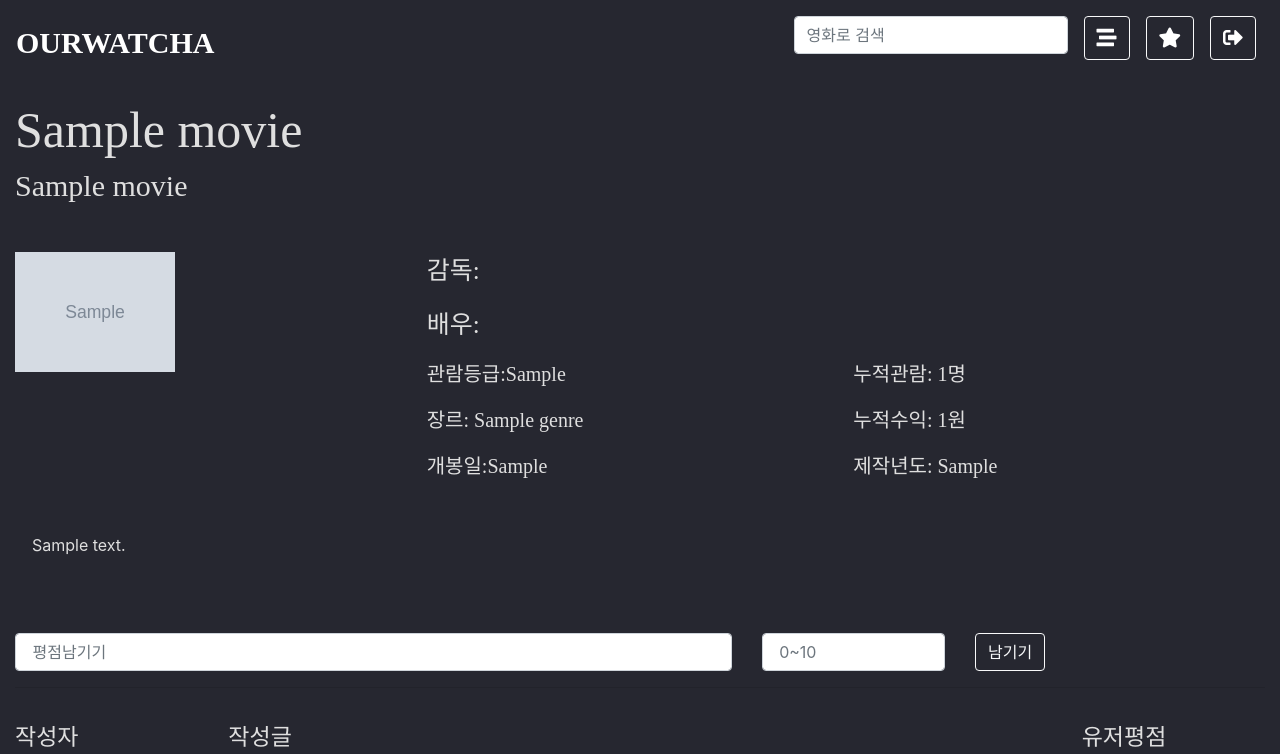
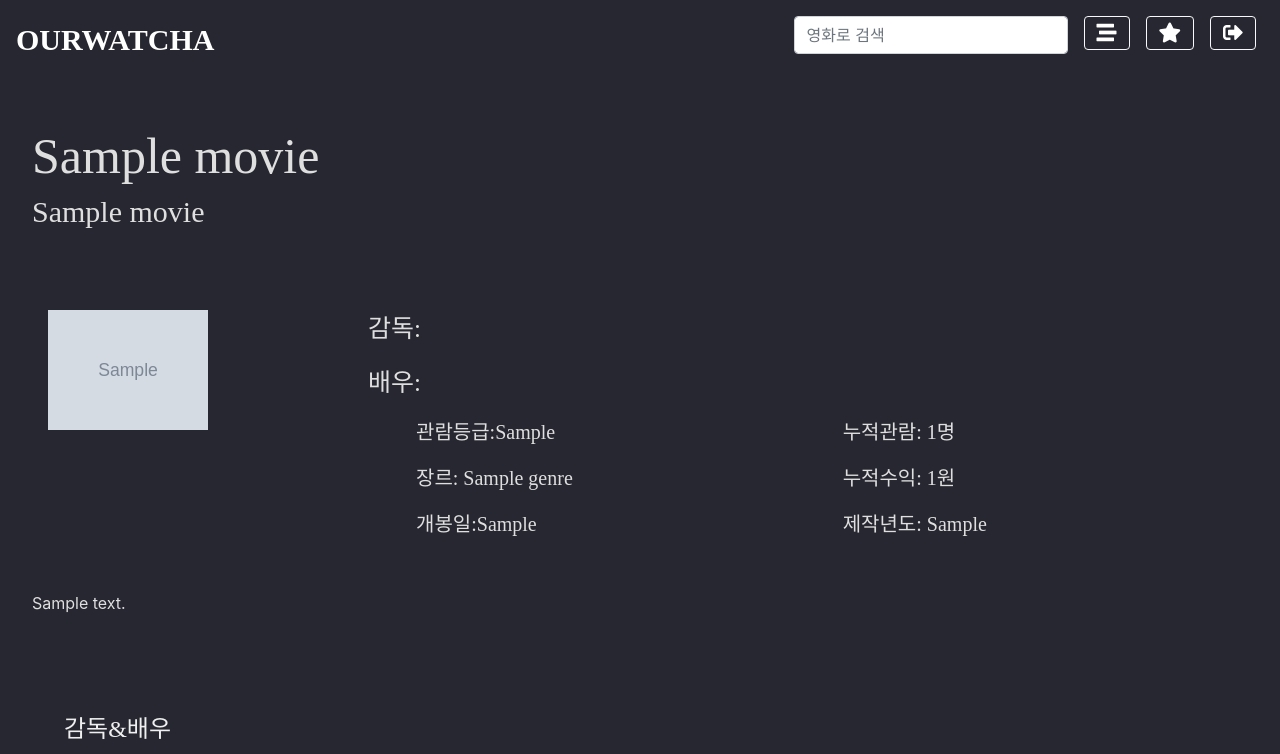
Before and after one commit to Cornelii/ourwatcha, a Django app: page /movies/1/ in a window 1280 px wide. Shown: the top 754 px of the page. Run offline with Django 3.2, Linux system fonts and the light colour scheme; a user stored in the database is signed in; tables that the repository leaves empty hold one stand-in row (values such as "Sample post"); grey boxes marked "Sample" are stand-in pictures; parts of the project's set-up code (start-up, migrations or seed data) failed here and were passed over; some libraries are stand-ins or nearby versions; some web fonts are replaced.

Commit message:
user porfile, people profile, little modification in movie detail page

```diff
--- a/accounts/forms.py
+++ b/accounts/forms.py
@@ -1,6 +1,6 @@
 from django import forms
 from .models import Temperature
-from django.contrib.auth.forms import UserCreationForm
+from django.contrib.auth.forms import UserCreationForm, UserChangeForm
 from django.contrib.auth import get_user_model
 
 class TemperatureModelForm(forms.ModelForm):
@@ -12,3 +12,7 @@ class TemperatureModelForm(forms.ModelForm):
 class CustomUserCreationForm(UserCreationForm):
     class Meta(UserCreationForm.Meta):
         model = get_user_model()
+
+class CustomUserChangeForm(UserChangeForm):
+    class Meta(UserChangeForm.Meta):
+        model = get_user_model()
--- a/accounts/urls.py
+++ b/accounts/urls.py
@@ -8,4 +8,6 @@ urlpatterns = [
     path('logout/', views.logout, name='logout'),
     path('<str:username/>', views.profile, name='profile'),
     path('withdraw/', views.withdraw, name='withdraw'),
+    path('follow/', views.follow, name='follow'),
+    path('change/', views.change, name='change'),
 ]
--- a/movies/static/movies/css/movies.css
+++ b/movies/static/movies/css/movies.css
@@ -21,13 +21,20 @@ p {
     margin-bottom:3rem;
 }
 
+.movie-title-col {
+    padding:2rem;
+}
+
+.movie-info-col {
+    margin-left:3rem;
+}
 
 .movie-img {
     width:10rem;
     height:auto;
 }
 
-.director-list, .actor-list{
+.people-list{
     color:#dfdfdf;
     font-family: 'Spoqa Han Sans', 'Spoqa Han Sans JP', 'Sans-serif';
     font-size:25px;
@@ -87,3 +94,63 @@ hr {
     align-items:center;
     justify-content:center;
 }
+
+hr {
+    border-color:#efefef;
+}
+
+.actor-list {
+    padding-left:4rem;
+    font-family: 'Spoqa Han Sans', 'Spoqa Han Sans JP', 'Sans-serif';
+    color:#efefef;
+}
+
+.actor-title {
+    font-family: 'Spoqa Han Sans', 'Spoqa Han Sans JP', 'Sans-serif';
+    font-size:12px;
+    font-weight:bold;
+}
+
+.actor-text {
+    font-family: 'Spoqa Han Sans', 'Spoqa Han Sans JP', 'Sans-serif';
+    font-size:10px;
+}
+
+.actor-img {
+    max-height:10rem;
+    max-width:7rem;
+    height:10rem;
+}
+
+.actor-card {
+    max-height:15rem;
+    max-width:7rem;
+    height:15rem;
+}
+
+.actor-row {
+    margin-left:2rem;
+}
+
+@media(max-width:900px){
+    .actor-title {
+        display:none;
+    }
+    .actor-card {
+        height:7.2rem;
+    }
+    .actor-img {
+        min-height:7rem;
+    }
+}
+
+@media(max-width:700px){
+    .actor-text {
+        display:none;
+    }
+
+    .actor-card {
+        height:7rem;
+    }
+
+}
--- a/movies/templates/movies/detail.html
+++ b/movies/templates/movies/detail.html
@@ -1,4 +1,4 @@
-{% extends 'base.html' %}
+<link rel="stylesheet" href="../../static/movies/css/movie_index.css">{% extends 'base.html' %}
 {% load static %}
 
 {% block title %}
@@ -11,31 +11,39 @@
 
 {% block body %}
     <div class="container-fluid" id="movie_app">
-        <h4 class="movie-title">{{ movie.title }}</h4>
-        {% if movie.en_title %}
-            <h6 class="movie-en-title">{{ movie.en_title }}</h6>
-        {% endif %}
+        <div class="row">
+            <div class="col movie-title-col">
+                <h4 class="movie-title">{{ movie.title }}</h4>
+                {% if movie.en_title %}
+                    <h6 class="movie-en-title">{{ movie.en_title }}</h6>
+                {% endif %}
+            </div>
+        </div>
 
         <div class="row">
-            <div class="col-4">
+            <div class="col-3 movie-info-col">
                 <img src="{{ movie.poster_url }}" alt="poster" class="movie-img">
             </div>
             <div class="col-8">
-                <div class="row director-list">
+                <div class="row people-list">
                     <p>감독:</p>
-                    <p>
-                        {% for director in movie.directors.all %}
-                            {{ director.name }}
+                        {% for people in movie.people.all %}
+                            {% for role in people.roles.all %}
+                                {% if role.type_name == '감독' %}
+                                    <p class="peope-name pr-2">{{people.name}}</p>
+                                {% endif %}
+                            {% endfor %}
                         {% endfor %}
-                    </p>
                 </div>
-                <div class="row actor-list">
+                <div class="row people-list">
                     <p>배우:</p>
-                    <p>
-                        {% for actor in movie.actors.all %}
-                            {{ actor.name }}
+                    {% for people in movie.people.all %}
+                            {% for role in people.roles.all %}
+                                {% if role.type_name == '배우' %}
+                                    <p class="peope-name pr-2">{{people.name}}</p>
+                                {% endif %}
+                            {% endfor %}
                         {% endfor %}
-                    </p>
                 </div>
                 <div class="row">
                     <div class="col movie-info-col">
@@ -61,9 +69,38 @@
                 <p>{{ movie.description }}</p>
             </div>
         </div>
+    </div>
+    <br>
+    <br>
+    <!-- trailer -->
+    <h4 class="actor-list">감독&배우</h4>
+        <hr>
+    <div class="row actor-row">
+        {% for people in movie.people.all %}
+        <div class="col-2 actor-col m-1 p-1">
+            <a href="{% url 'people:people_detail' people.id %}">
+                <div class="card actor-card">
+                    {% if people.portrait_url %}
+                        <img src="{{people.portrait_url}}" alt="" class="card-img-top img-fluid actor-img actor-img">
+                    {% else %}
+                        <img src="{% static 'people/img/defaultUser.jpg' %}" alt="" class="card-img-top img-fluid actor-img">
+                    {% endif %}
+                    <div class="card-body">
+                        <div class="card-title actor-title">{{people.name}}</div>
+                        <div class="card-text actor-text">{{people.en_name}}</div>
+                    </div>
+                </div>
+            </a>
+        </div>
+        {% endfor %}
+    </div>
+    <hr>
+    <div class="row">
+        <div class="col">
 
+        </div>
+    </div>
 
-    </div>
 
 
     <div class="container-fluid" id="movie_detail_app">
--- a/updator.py
+++ b/updator.py
@@ -135,7 +135,7 @@ def actor_update(movie):
 
 
 if BOXOFFICE_FLAG:
-    movie_list = data.get_movie_list_from_boxoffice(10, '20170115', **weekly_boxoffice_query)
+    movie_list = data.get_movie_list_from_boxoffice(52, '20160715', **weekly_boxoffice_query)
 else:
     movie_list = data.get_movie_list(5, **movie_list_query)
 print(movie_list)
```
Also changed, not shown: accounts/views.py (+38 -3 lines), people/views.py (+22 -1 lines).
